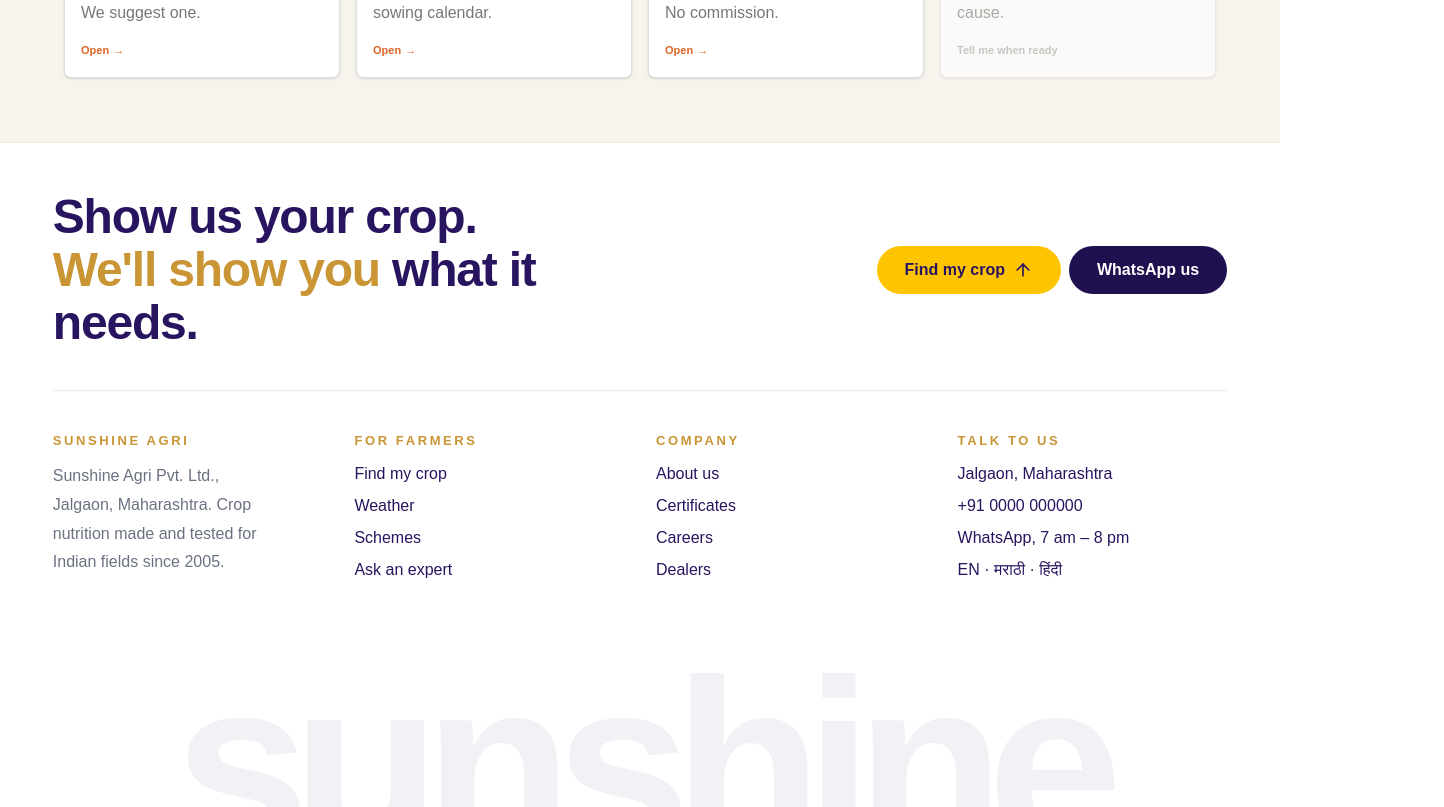
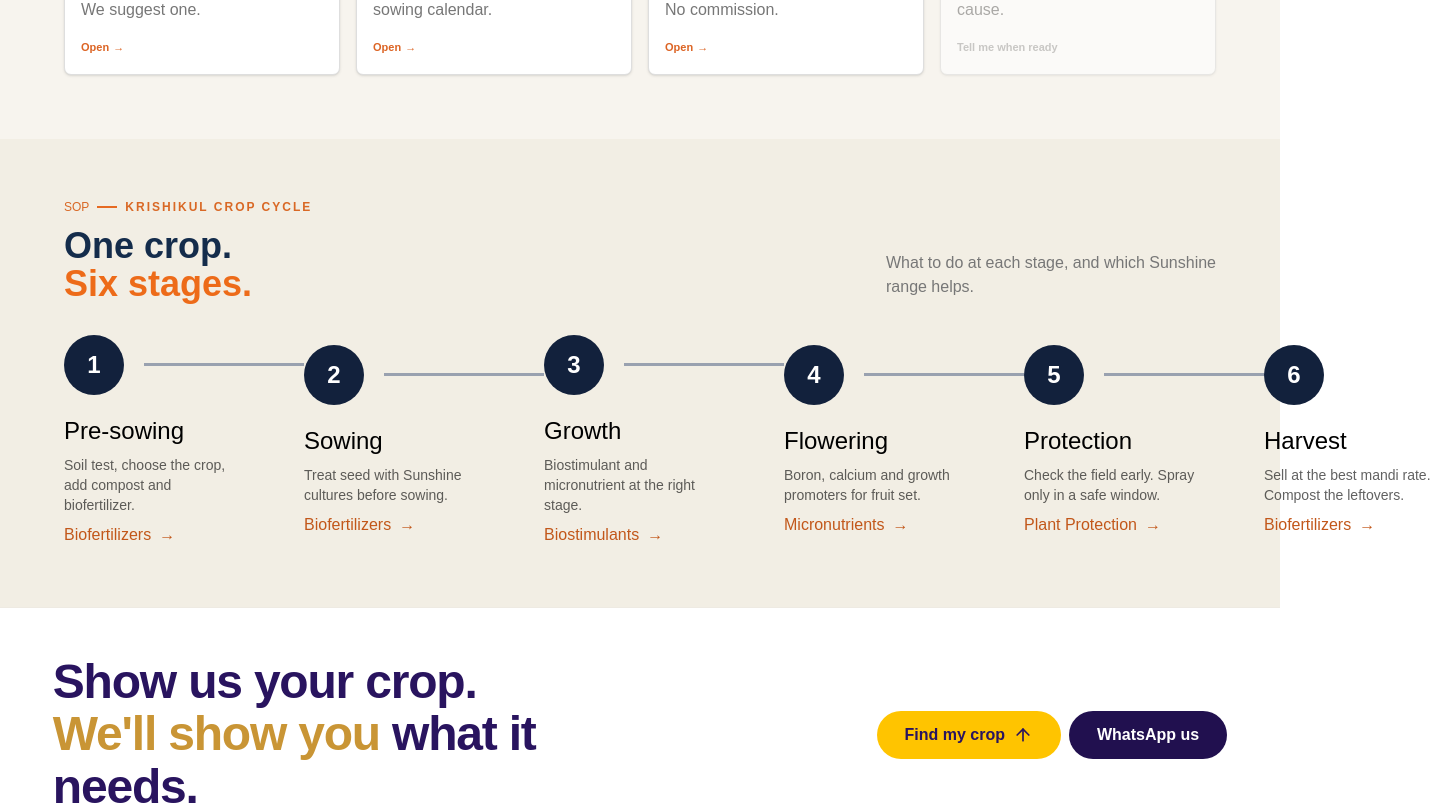
Before and after one commit to abdullahansari-yk/sunshine, a Next.js app: page /krishikul in a window 1280 px wide. Shown: the part 1720-2527 px from the top of the page, 1444 px wide, since content can reach past the window. Built offline with nearby package versions, Linux system fonts and the light colour scheme; no server answers; the database is empty.

Commit message:
Done krishikul

```diff
--- a/src/app/krishikul/page.js
+++ b/src/app/krishikul/page.js
@@ -2,13 +2,15 @@
 import Footer from "@/components/Footer";
 import KrishikulHero from "@/components/krishikul/KrishikulHero";
 import KrishikulList from "@/components/krishikul/KrishikulList";
+import KrishulCropCycle from "@/components/krishikul/KrishulCropCycle";
 
 const KrishikulPage = () => {
   return (
     <main className="min-h-screen bg-white">
       <Navbar />
-      <KrishikulHero/>
-      <KrishikulList/>
+      <KrishikulHero />
+      <KrishikulList />
+      <KrishulCropCycle />
       <Footer />
     </main>
   );
--- a/src/components/krishikul/KrishikulList.jsx
+++ b/src/components/krishikul/KrishikulList.jsx
@@ -72,25 +72,25 @@
 export default function KrishikulList() {
   return (
     <section className="w-full bg-[#f7f4ee] px-6 py-12 md:px-10 lg:px-16 lg:py-16">
-      <div className="mx-auto max-w-[1400px]">
+      <div className="mx-auto w-[90vw]">
         {/* Section Heading */}
         <div className="mb-8 flex flex-col justify-between gap-5 md:flex-row md:items-end">
           <div>
             <div className="mb-3 flex items-center gap-2">
               <span className="h-[2px] w-5 bg-[#e66a22]" />
-              <span className="text-[10px] font-semibold uppercase tracking-[2px] text-[#d96825]">
+              <span className="text-xs font-semibold uppercase tracking-[2px] text-[#d96825]">
                 Start Here
               </span>
             </div>
 
-            <h2 className="max-w-[430px] text-[30px] font-bold leading-[1.05] text-[#142c4b] md:text-[38px]">
+            <h2 className="max-w-[430px] text-3xl font-bold leading-[1.05] text-[#142c4b] md:text-4xl">
               What do you want
               <br />
               <span className="text-[#ed6b19]">to do today?</span>
             </h2>
           </div>
 
-          <p className="max-w-[260px] pb-1 text-[13px] leading-6 text-[#777777]">
+          <p className="max-w-82.5  pb-1 text-sm md:text-base leading-6 text-[#777777]">
             Tap one picture. Each one opens its own page.
           </p>
         </div>
--- /dev/null
+++ b/src/components/krishikul/KrishulCropCycle.jsx
@@ -0,0 +1,110 @@
+import React from "react";
+
+const cropStages = [
+  {
+    id: 1,
+    title: "Pre-sowing",
+    description: "Soil test, choose the crop, add compost and biofertilizer.",
+    category: "Biofertilizers",
+    href: "/products/biofertilizers",
+  },
+  {
+    id: 2,
+    title: "Sowing",
+    description: "Treat seed with Sunshine cultures before sowing.",
+    category: "Biofertilizers",
+    href: "/products/biofertilizers",
+  },
+  {
+    id: 3,
+    title: "Growth",
+    description: "Biostimulant and micronutrient at the right stage.",
+    category: "Biostimulants",
+    href: "/products/biostimulants",
+  },
+  {
+    id: 4,
+    title: "Flowering",
+    description: "Boron, calcium and growth promoters for fruit set.",
+    category: "Micronutrients",
+    href: "/products/micronutrients",
+  },
+  {
+    id: 5,
+    title: "Protection",
+    description: "Check the field early. Spray only in a safe window.",
+    category: "Plant Protection",
+    href: "/products/plant-protection",
+  },
+  {
+    id: 6,
+    title: "Harvest",
+    description: "Sell at the best mandi rate. Compost the leftovers.",
+    category: "Biofertilizers",
+    href: "/products/biofertilizers",
+  },
+];
+
+const KrishulCropCycle = () => {
+  return (
+    <section className="w-full bg-[#F2EEE4]">
+      <div className="w-[90vw] mx-auto py-15">
+        {/* heading */}
+        <div className="mb-8 flex flex-col justify-between gap-5 md:flex-row md:items-end">
+          <div>
+            <div className="mb-3 flex items-center gap-2 text-xs text-[#d96825]">
+              <span className=" uppercase">sop</span>
+              <span className="h-[2px] w-5 bg-[#e66a22]" />
+              <span className=" font-semibold uppercase tracking-[2px]">
+                Krishikul crop cycle
+              </span>
+            </div>
+
+            <h2 className="max-w-[430px] text-3xl font-bold leading-[1.05] text-[#142c4b] md:text-4xl">
+              One crop.
+              <br />
+              <span className="text-[#ed6b19]">Six stages.</span>
+            </h2>
+          </div>
+
+          <p className="max-w-82.5  pb-1 text-sm md:text-base leading-6 text-[#777777]">
+            What to do at each stage, and which Sunshine range helps.
+          </p>
+        </div>
+
+        {/* crop stages */}
+        <div className="text-black flex flex-col md:flex-row items-center justify-start gap-0">
+          {cropStages.map((item) => (
+            <div
+              key={item.id}
+              className="flex flex-col justify-center items-start"
+            >
+              <div className="flex items-center justify-center gap-5">
+                <div
+                  className={`w-15 h-15 rounded-full bg-[#12213C] flex items-center justify-center text-white font-semibold text-2xl hover:bg-[#e66a22] transition-transform duration-300 `}
+                >
+                  {item.id}
+                </div>
+                {item.id !== 6 && (
+                  <span className="h-[2.8px] w-40 bg-gray-400" />
+                )}
+              </div>
+              <div className="flex flex-col justify-center items-start gap-2 mt-5">
+                <div className="text-2xl">{item.title}</div>
+                <div className="w-45 text-sm text-[#0000009e]">
+                  {item.description}
+                </div>
+                <div className="text-[#c2571a] flex gap-2 ">
+                  {item.category}
+                  <span aria-hidden="true">→</span>
+                </div>
+              </div>
+            </div>
+          ))}
+        </div>
+      </div>
+    </section>
+  );
+};
+
+export default KrishulCropCycle;
```
